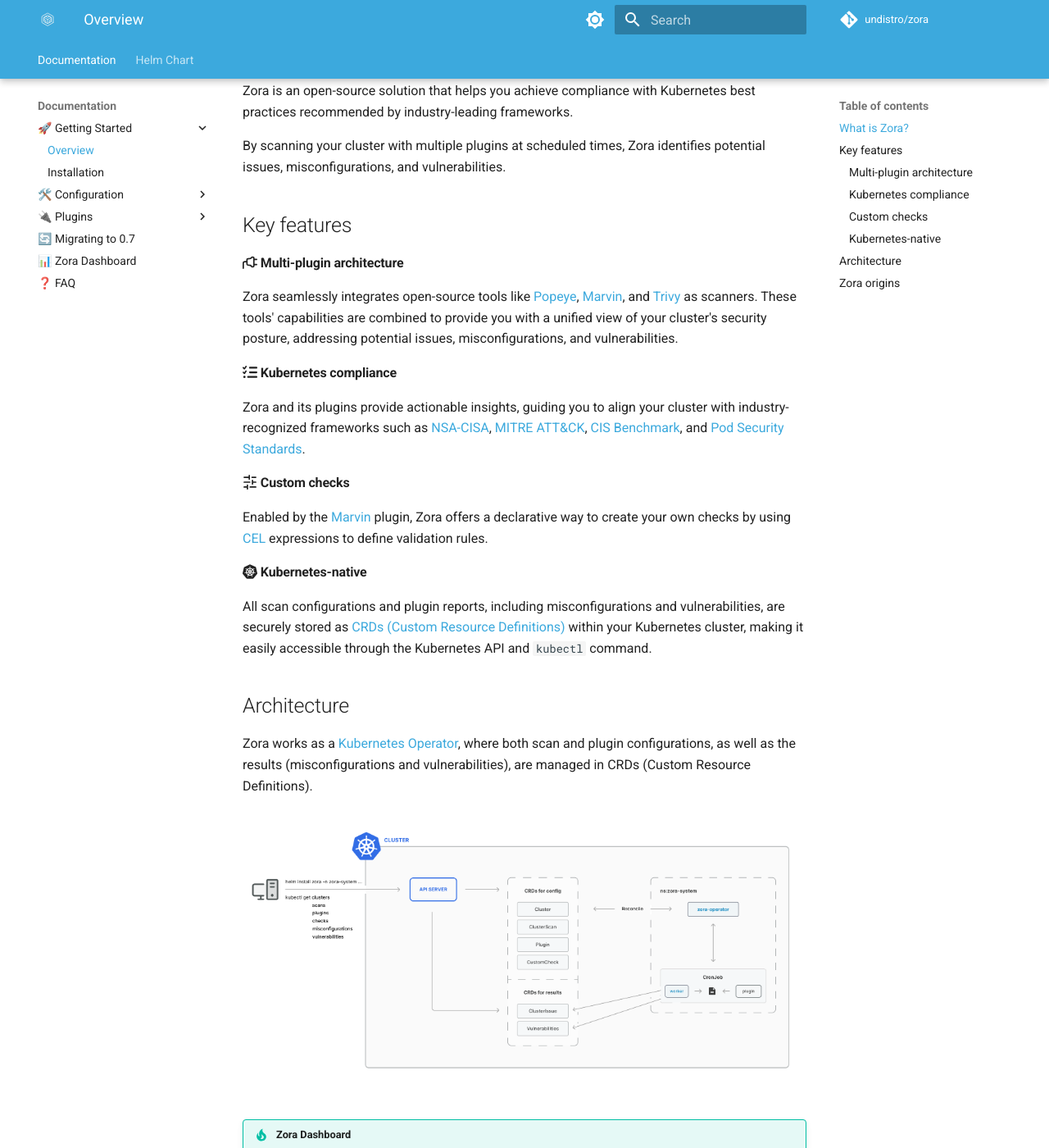
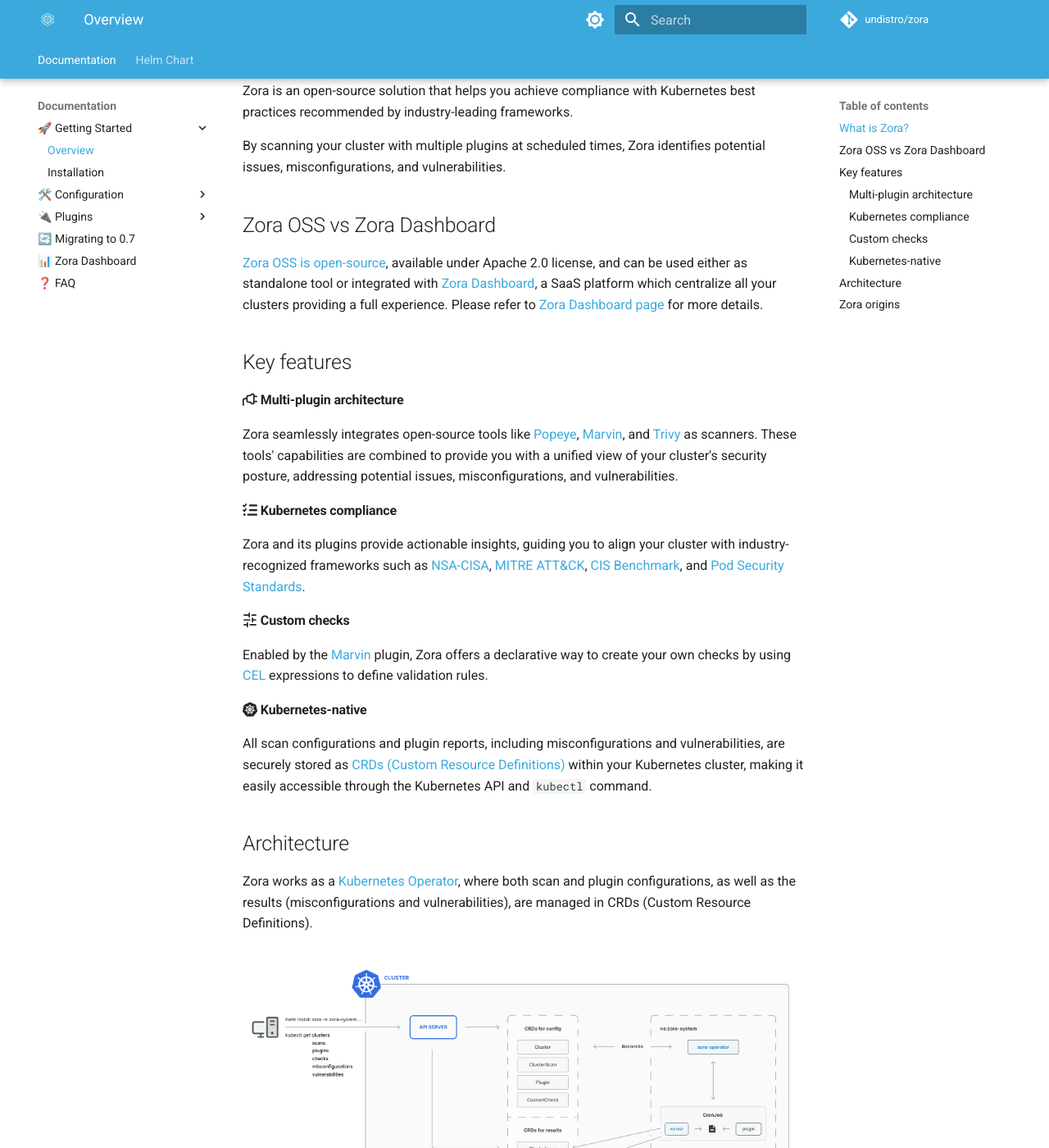
Before and after one commit to undistro/zora, an MkDocs documentation site: the page built from docs/index.md, in a window 1280 px wide and 1400 px high, scrolled down 246 px. Shown: the whole window at 82% size. Built offline with MkDocs 1.6.1 and Material for MkDocs 9.7.7, drawn with Linux system fonts in a browser that asks for light colours; comment, search, counter and statistics services are not loaded; the version menu is left out; some of the changed text lies outside the part shown.

Commit message:
docs: add oss vs dashboard session in index.md

```diff
--- a/docs/index.md
+++ b/docs/index.md
@@ -9,6 +9,13 @@
 
 By scanning your cluster with multiple plugins at scheduled times,
 Zora identifies potential issues, misconfigurations, and vulnerabilities.
+
+## Zora OSS vs Zora Dashboard
+
+[Zora OSS is open-source](https://github.com/undistro/zora), available under Apache 2.0 license,
+and can be used either as standalone tool or integrated with [Zora Dashboard](dashboard.md),
+a SaaS platform which centralize all your clusters providing a full experience.
+Please refer to [Zora Dashboard page](dashboard.md) for more details.
 
 ## Key features
 
```
Also changed, not shown: other parts of docs/index.md (+0 -4 lines).
